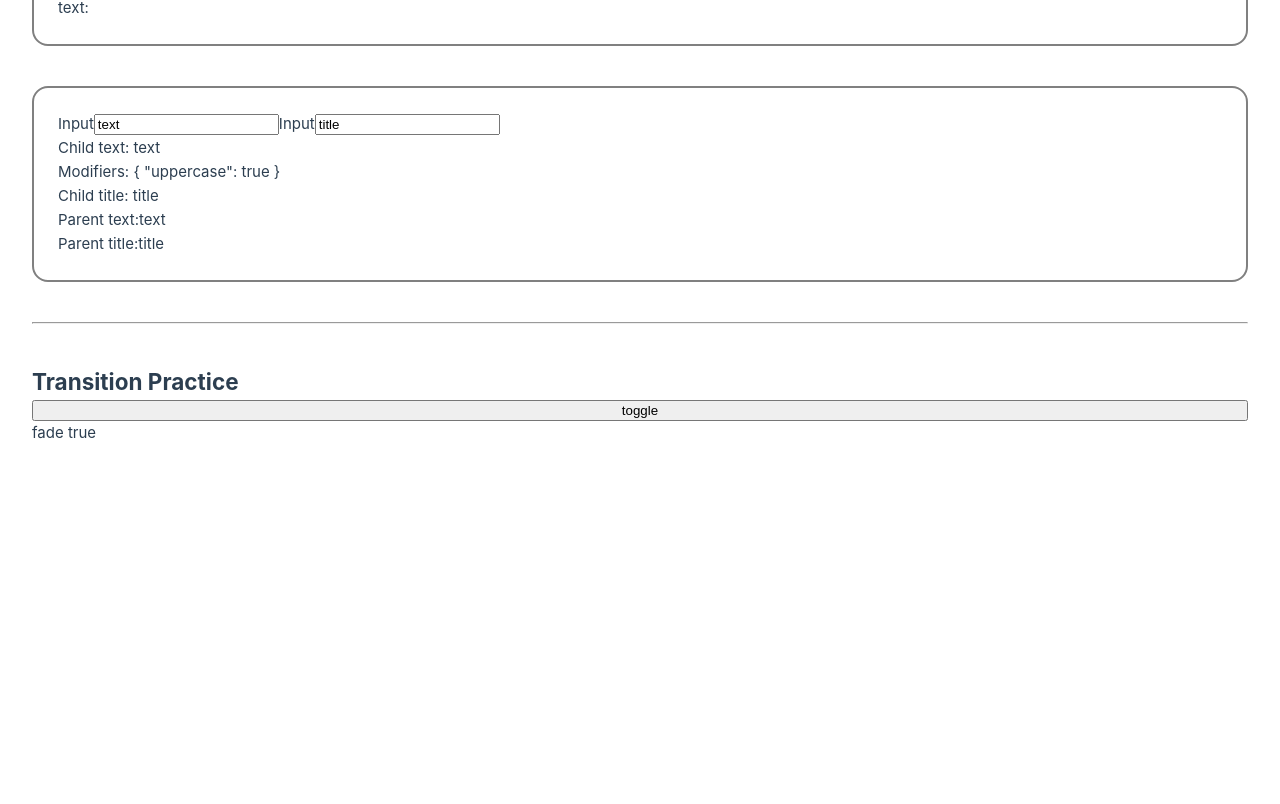
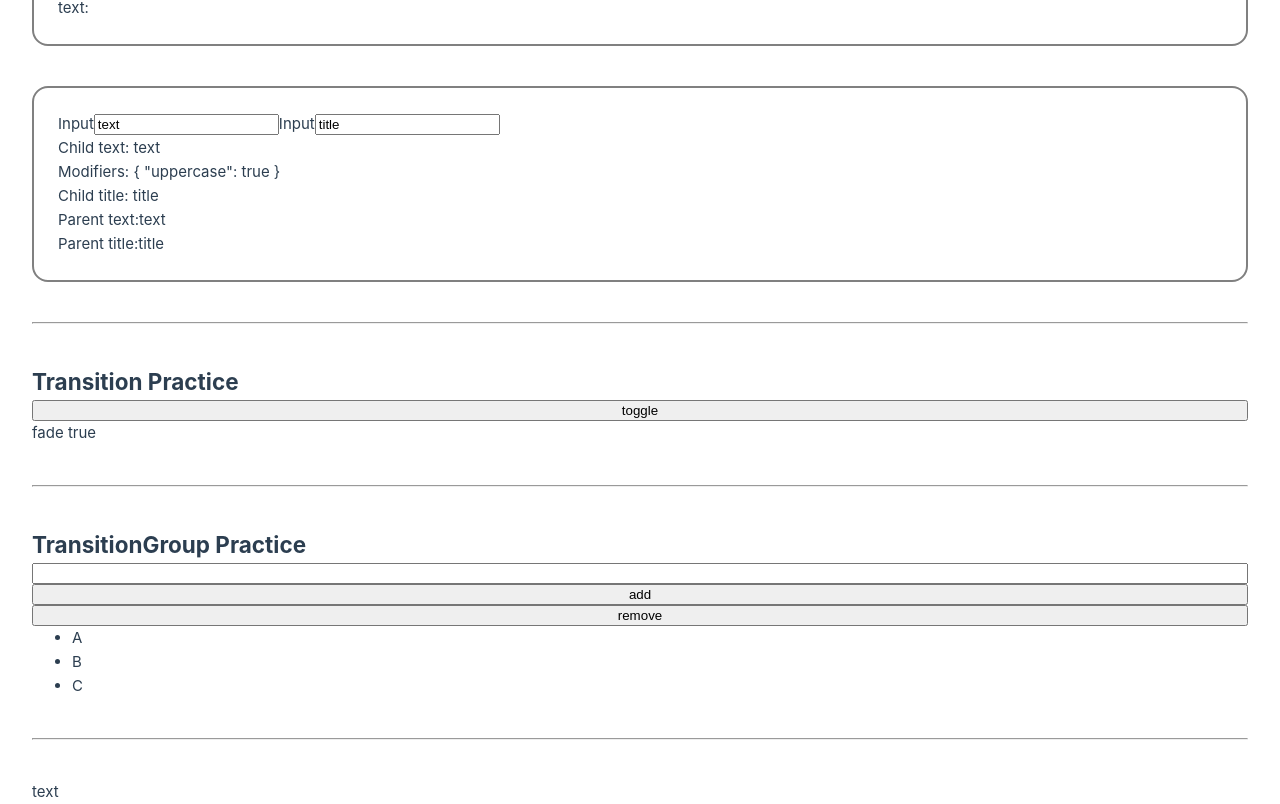
Before and after one commit to sogo-0910/vue-practice, a Vue app: page / in a window 1280 px wide. Shown: the part 1709-2513 px from the top of the page. Before the commit the page ends 2154 px from the top, so only its background shows below. Built offline with nearby package versions, Linux system fonts and the light colour scheme; the HTML template or start-up script is replaced by a standard one.

Commit message:
feat:TransitionGroup

```diff
--- a/src/App.vue
+++ b/src/App.vue
@@ -26,6 +26,7 @@
   import TeleportPractice from './components/TeleportPractice.vue'
   import FormPractice from './components/FormPractice.vue'
   import TransitionPractice from './components/TransitionPractice.vue'
+  import TransitonGroupPractice from './components/TransitonGroupPractice.vue'
 </script>
 
 <template>
@@ -68,6 +69,10 @@
   <FormPractice />
   <hr />
   <TransitionPractice />
+  <hr />
+  <TransitonGroupPractice />
+  <hr />
+  <p>text</p>
 </template>
 
 <style scoped>
--- /dev/null
+++ b/src/components/TransitonGroupPractice.vue
@@ -0,0 +1,48 @@
+<script setup lang="ts">
+  import { ref } from 'vue'
+  import type { Ref } from 'vue'
+
+  const arrayRef: Ref<string[]> = ref(['A', 'B', 'C'])
+  const inputModel: Ref<string> = ref('')
+
+  const addArray = () => {
+    arrayRef.value.unshift(inputModel.value)
+
+    inputModel.value = ''
+  }
+
+  const removeArray = () => {
+    arrayRef.value.splice(2, 1)
+  }
+</script>
+
+<template>
+  <h2>TransitionGroup Practice</h2>
+  <input v-model="inputModel" type="text" />
+  <button type="button" @click="addArray">add</button>
+  <button type="button" @click="removeArray">remove</button>
+
+  <TransitionGroup name="fade" tag="ul">
+    <li v-for="item in arrayRef" :key="item">{{ item }}</li>
+  </TransitionGroup>
+</template>
+
+<style scoped>
+  .fade-enter-active,
+  .fade-leave-active {
+    transition: opacity 0.5s ease;
+  }
+
+  .fade-leave-active {
+    position: absolute;
+  }
+
+  .fade-enter-from,
+  .fade-leave-to {
+    opacity: 0;
+  }
+
+  .fade-move {
+    transition: transform 0.5s;
+  }
+</style>
```
